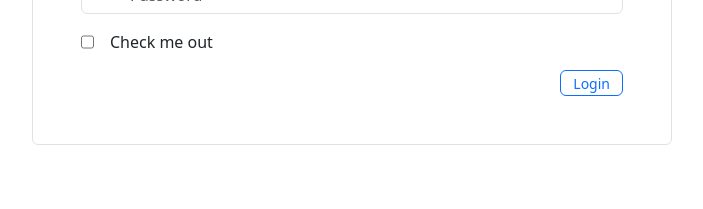
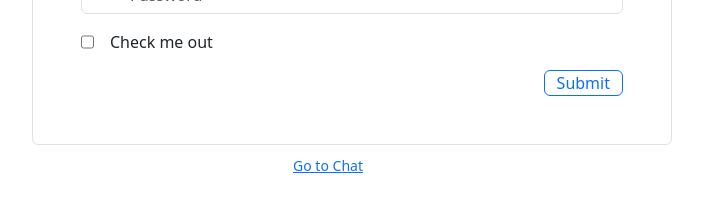
Before and after one commit to German-Cobian/SPG-Front-End, a React (Create React App) app: page / in a window 1280 px wide. Shown: the part 489-698 px from the top of the page, without its empty margins (288-991 px from the left). Built offline with nearby package versions, Linux system fonts and the light colour scheme.

Commit message:
Substitute redirect for input on Login form

```diff
--- a/src/components/Login.js
+++ b/src/components/Login.js
@@ -11,7 +11,7 @@ const Login = () => {
       <div className="d-flex flex-row">
         <h3 className="my-5">LOGIN TO YOUR ACCOUNT</h3>
       </div>
-        <form class="border boder-dark rounded mb-5 mx-5 w-50">
+      <form class="border boder-dark rounded mb-2 mx-5 w-50">
         <img className="logo ps-5 pt-3" src={Logo} alt="Journeyman logo"  />
         <div class="form-group d-flex flex-column align-items-start my-3 mx-5">
           <p><strong>Email address</strong></p>
@@ -27,9 +27,12 @@ const Login = () => {
           <label class="form-check-label" for="exampleCheck1">Check me out</label>
         </div>
         <div class="d-flex flex-row justify-content-end">
-          <NavLink to="/chat/1" activeClassName="active-link" className="btn btn-outline-primary mt-2 mb-5 me-5 py-0" ><span><small>Login</small></span></NavLink>
+          <button type="submit" class="btn btn-outline-primary mt-2 mb-5 me-5 py-0">Submit</button>
         </div>
       </form>
+      <div class="d-flex flex-row justify-content-start">
+        <NavLink to="/chat/1" activeClassName="active-link" className="mb-5 me-5 py-0" ><span><small>Go to Chat</small></span></NavLink>
+      </div>
     </main>
   );
 };
```
Lines whose indentation alone changed are shown as unchanged.
